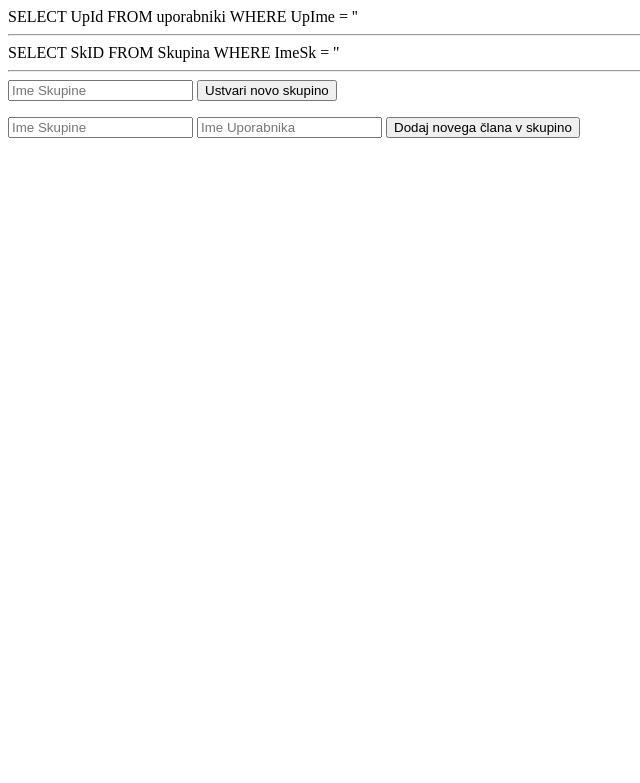
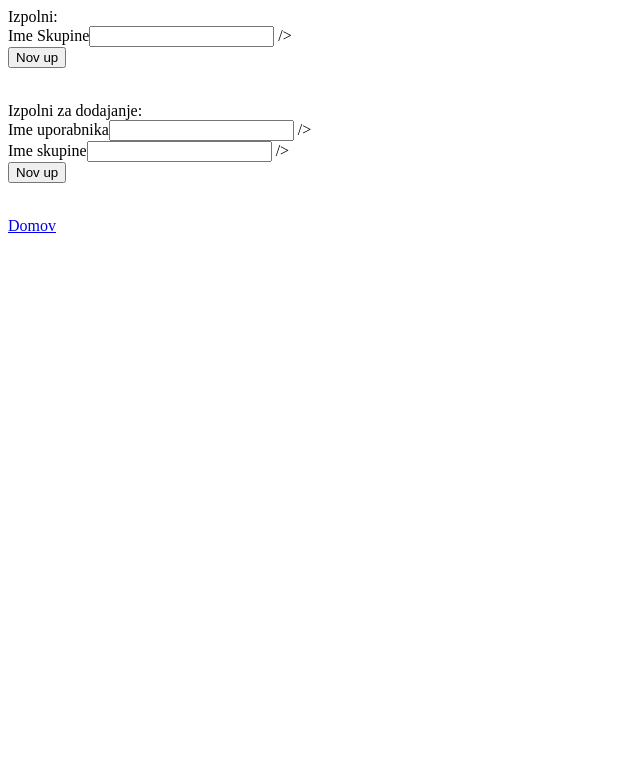
Before and after one commit to Vegova-Skupina-B/InterniSporocSistem, a PHP site: page /nova_sk.php in a window 1280 px wide. Shown: the top 783 px of the page, without its empty margins (0-640 px from the left). Run offline with PHP 8.4, Linux system fonts and the light colour scheme; data that the repository does not hold is empty.

Commit message:
popravki

```diff
--- a/nova_sk.php
+++ b/nova_sk.php
@@ -1,6 +1,6 @@
+
 <?php
 
-session_start();
 $mysqli = new mysqli("localhost", "root", "", "baza");
 if (mysqli_connect_errno())
 {
@@ -8,53 +8,85 @@ if (mysqli_connect_errno())
 	echo mysqli_connect_error();
     exit();
 }
+if(isset($_SESSION['username']))
+{
+if(isset($_POST['SkIme']) and $_POST['SkIme']!='')
+{
 
-if(isset($_POST))
-{$q = "SELECT UpId FROM uporabniki WHERE UpIme = '".$_POST["ime_uporabnika"]."'";
-    echo $q;
-    echo "<hr>";
-    $q1 = "SELECT SkID FROM Skupina WHERE ImeSk = '".$_POST["ime_skupine"]."'";
-    echo $q1;
-    $result = $mysqli->query($q);
-    $id = $result->fetch_array(MYSQLI_ASSOC);
-    $id_uporabnika = $id['UpID'];
-    echo $id_uporabnika;
-    $result = $mysqli->query($q1);
-    $id = $result->fetch_array(MYSQLI_ASSOC);
-    $id_skupine = $id['SkID'];
-    echo $id_skupine;
-    $q3= "INSERT INTO JeClan values (".$id_uporabnika.", ".$id_skupine.")";
+		$_POST['SkIme'] = stripslashes($_POST['SkIme']);
+
+
+
+
+				$SkIme = mysqli_real_escape_string($mysqli,$_POST['SkIme']);
+
+
+				$sql="SELECT SkID FROM skupina";
+                if ($result=mysqli_query($mysqli,$sql))
+                $st=mysqli_num_rows($result);
+
+				if($st>=0)
+				{
+					$id = $st+1;
+
+					mysqli_query($mysqli,'insert into skupina(SkID,ImeSk,Vodja) values ('.$id.', "'.$SkIme.'", "'.$_SESSION['username'].'")');
+                    mysqli_query($mysqli,'insert into jeClan(SkID,UpID) values ('.$id.', "'.$_SESSION['userid'].'")');
+				}
+
 
 
 }
 
-?>
+if(isset($_POST['SkIme2'],$_POST['ImeUp'],) and $_POST['SkIme']!='')
+{
+
+		$_POST['SkIme2'] = stripslashes($_POST['SkIme']);
+		$_POST['ImeUp'] = stripslashes($_POST['Imeup']);
+
+
+
+				$SkIme2 = mysqli_real_escape_string($mysqli,$_POST['SkIme2']);
+				$UpIme = mysqli_real_escape_string($mysqli,$_POST['ImeUp']);
 
 
 
 
-<body>
-
-    <hr>
-       <div id="Nova skupina">
-    <form action="nova_skupina.php" method="post">
-
-        <input id="ime_skupine" placeholder="Ime Skupine" type = "text" name = "ime_skupine">
-        <input id = "box4" type = "submit" value = "Ustvari novo skupino">
-        </form>
-
-    </div>
-    <div id="dodajanje_v_skupino">
-    <form action="dodaj_v_skupino.php" method="post">
-
-        <input id="ime_skupine"placeholder="Ime Skupine"  type = "text" name = "ime_skupine">
-
-        <input id="ime_uporabnika"placeholder="Ime Uporabnika"  type = "text" name = "ime_uporabnika">
-        <input id = "nova_skup" type = "submit"  value = "Dodaj novega člana v skupino">
-        </form>
-
-    </div>
+				$req1=mysqli_query($mysqli,'select UpID from uporabnik where UpIme='.$UpIme.'');
+				$req2=mysqli_query($mysqli,'select SkID from uporabnik where ImeSk='.$Skime2.'');
 
 
-</body>
+                    mysqli_query($mysqli,'insert into jeClan(SkID,UpID) values ('.$req2.', "'.$req1.'")');
+
+
+
+
+}
+}
+
+mysqli_close($mysqli);
+?>
+<html>
+<div>
+    <form action="nova_sk.php" method="post">
+        Izpolni:<br />
+        <div>
+            <label for="UpIme">Ime Skupine</label><input type="text" name="SkIme"> /><br />
+
+
+            <input type="submit" value="Nov up" />
+		</div>
+    </form>
+	<br>
+	<form action="nova_sk.php" method="post">
+        Izpolni za dodajanje:<br />
+        <div>
+            <label for="UpIme">Ime uporabnika</label><input type="text" name="ImeUp"> /><br />
+			<label for="UpIme">Ime skupine</label><input type="text" name="SkIme2"> /><br />
+
+
+            <input type="submit" value="Nov up" />
+		</div>
+    </form>
+</div><br>
+<a href="index.php">Domov</a>
 </html>
```
